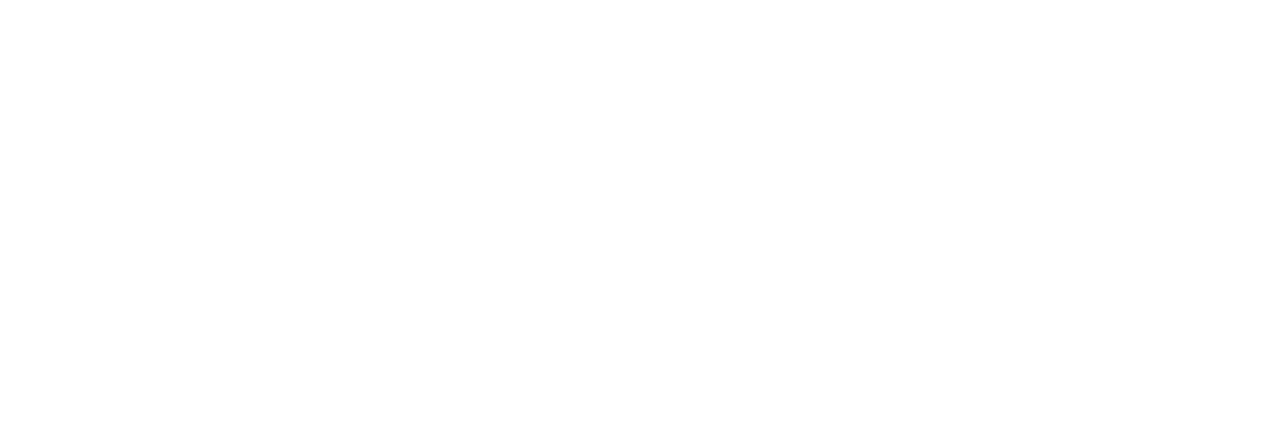
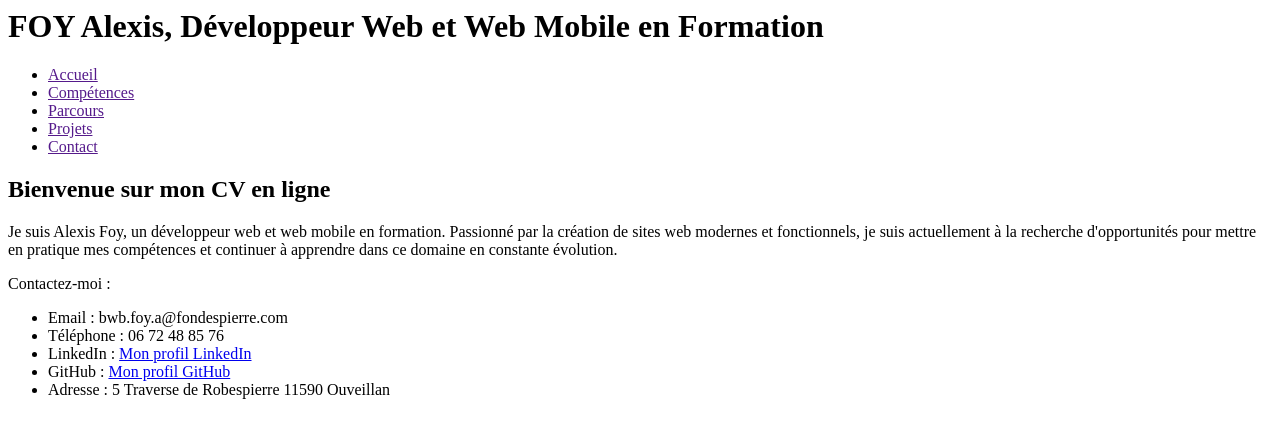
Before and after one commit to AlexBWeb/moncv, a plain HTML site: page site/index.html in a window 1280 px wide. Drawn offline with Linux system fonts and the light colour scheme.

Commit message:
Ajout section adress

```diff
--- a/site/index.html
+++ b/site/index.html
@@ -1,5 +1,6 @@
 <!DOCTYPE <!DOCTYPE html>
 <html lang="fr">
+
 <head>
     <meta charset="utf-8">
     <meta http-equiv="X-UA-Compatible" content="IE=edge">
@@ -7,6 +8,41 @@
     <meta name="description" content="CV de Foy Alexis, développeur web et web mobile en formation">
     <meta name="viewport" content="width=device-width, initial-scale=1">
 </head>
+
 <body>
+    <header>
+        <h1>FOY Alexis, Développeur Web et Web Mobile en Formation</h1>
+        <nav>
+            <ul>
+                <li><a href="">Accueil</a></li>
+                <li><a href="">Compétences</a></li>
+                <li><a href="">Parcours</a></li>
+                <li><a href="">Projets</a></li>
+                <li><a href="">Contact</a></li>
+            </ul>
+        </nav>
+    </header>
+    <main>
+        <section>
+            <h2>Bienvenue sur mon CV en ligne</h2>
+            <p>Je suis Alexis Foy, un développeur web et web mobile en formation. Passionné par la création de sites web
+                modernes et fonctionnels, je suis actuellement à la recherche d'opportunités pour mettre en pratique mes
+                compétences et continuer à apprendre dans ce domaine en constante évolution.</p>
+        </section>
+        <adress>
+            <p>Contactez-moi :</p>
+            <ul>
+                <li>Email : bwb.foy.a@fondespierre.com</li>
+                <li>Téléphone : 06 72 48 85 76</li>
+                <li>LinkedIn : <a href="https://www.linkedin.com/in/alexis-foy-592179385/">Mon profil LinkedIn</a></li>
+                <li>GitHub : <a href="https://github.com/AlexBWeb">Mon profil GitHub</a></li>
+                <li>Adresse : 5 Traverse de Robespierre 11590 Ouveillan</li>
+            </ul>
+        </adress>
+    </main>
+    <footer>
+
+    </footer>
 </body>
+
 </html>
```
Lines whose indentation alone changed are shown as unchanged.
